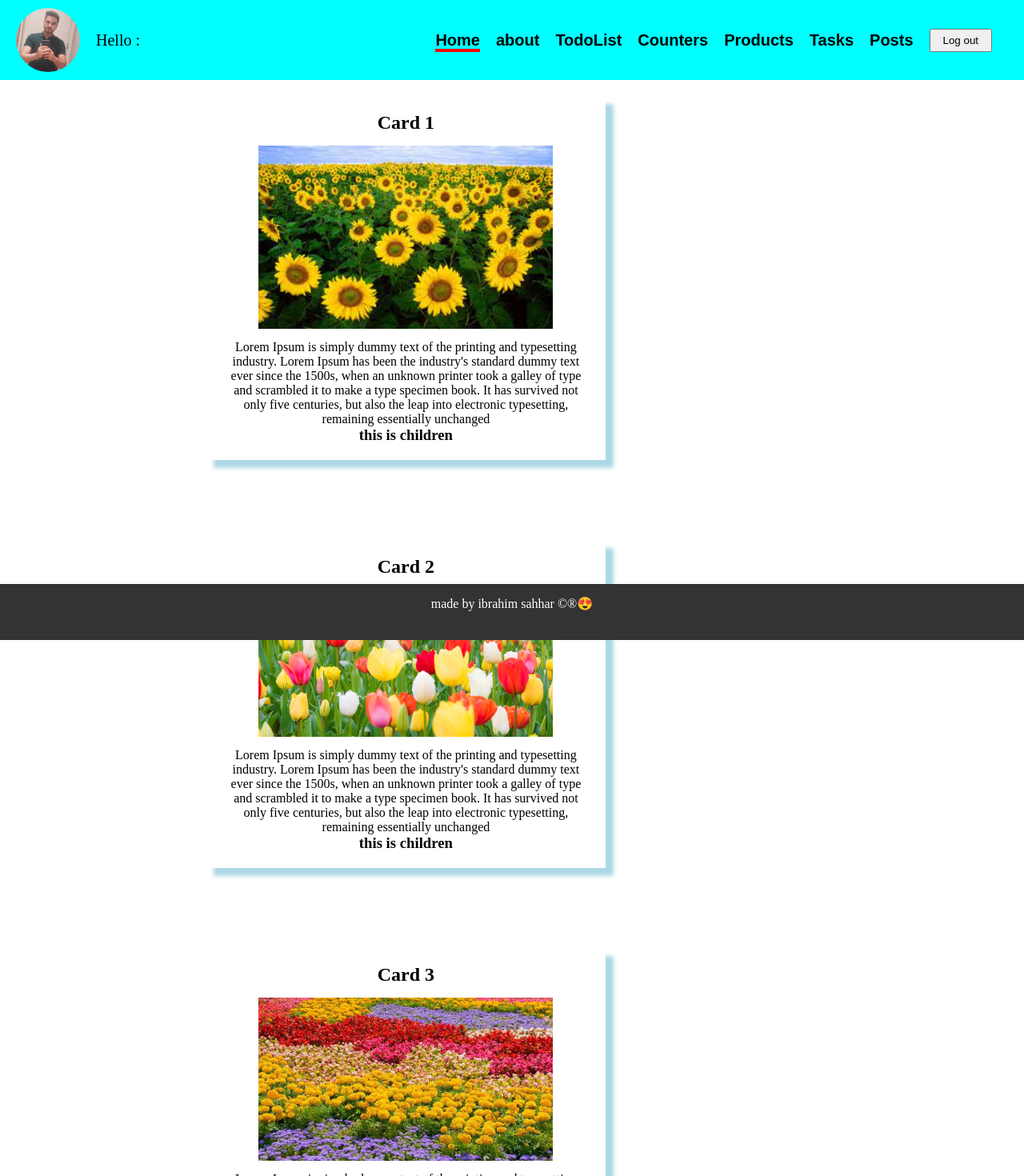
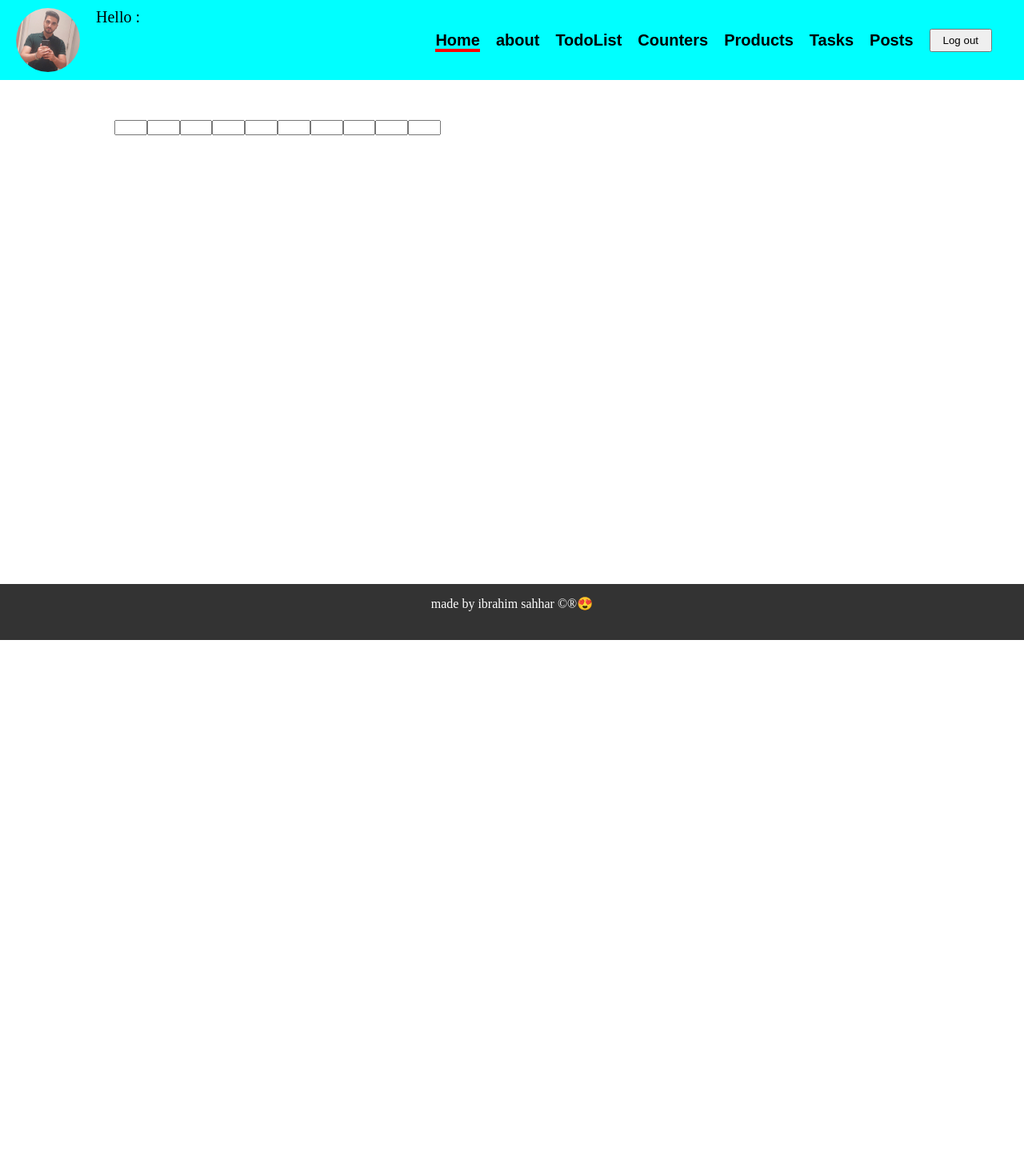
Before and after one commit to IbrahimSahhar/train-react, a React (Create React App) app: page /dashboard in a window 1280 px wide. Shown: the top 1470 px of the page at 80% size. After the commit the page ends 800 px from the top, so only its background shows below. Built offline with nearby package versions, Linux system fonts and the light colour scheme; sample sign-in values are in the browser's storage.

Commit message:
postman collection & life cycle in deep & ref

```diff
--- a/src/components/Header/index.jsx
+++ b/src/components/Header/index.jsx
@@ -20,7 +20,6 @@ export default class Header extends Component {
         <p
           style={{
             marginLeft: "1.25rem",
-            lineHeight: "5rem",
             fontSize: "1.25rem",
           }}
         >
--- /dev/null
+++ b/src/config/api.js
@@ -0,0 +1 @@
+export const API_URL = "https://react-tt-api.onrender.com/api/users";
--- a/src/pages/Form.jsx
+++ b/src/pages/Form.jsx
@@ -38,7 +38,6 @@ export default class Form extends Component {
             })
             .then((response) => {
               if (response.status === 200) {
-                console.log(response);
                 this.props.setIsAuthorized(true);
                 localStorage.setItem("token", response.data.token);
                 localStorage.setItem(
--- a/src/pages/Home.jsx
+++ b/src/pages/Home.jsx
@@ -1,36 +1,103 @@
-import React, { Component } from "react";
-import Card from "../components/Card";
-import card1 from "../images/card1.jpg";
-import card2 from "../images/card2.jpg";
-import card3 from "../images/card3.jpg";
+import React, { Component, createRef } from "react";
+
 import Container from "../components/Container";
+// import axios from "axios";
+
+// import { API_URL } from "../config/api.js";
 
 export default class Home extends Component {
+  state = {
+    // name: "",
+    // email: "",
+    // id: "",
+    // isAdmin: false,
+    refs: [],
+  };
+
+  arr = [...Array(10)];
+  componentDidMount() {
+    this.setState({
+      refs: this.arr.map((item) => React.createRef()),
+    });
+  }
+  handelChange = (id) => {
+    this.state.refs[id].current?.focus();
+  };
+
+  // componentDidMount() {
+  //   // const token = localStorage.getItem("token");
+  //   axios
+  //     .get(`${API_URL}/profile`, {
+  //       headers: {
+  //         // Authorization: `Bearer ${token}`,
+  //         Authorization:
+  //           "Bearer eyJhbGciOiJIUzI1NiIsInR5cCI6IkpXVCJ9.eyJpZCI6IjYzYmMzYTlkMWQ1MjI3MDgxNzBlZjY4YiIsImlhdCI6MTY5MDUzMjkwMCwiZXhwIjoxNjkzMTI0OTAwfQ.dz8RPwxPEfLK7I_khuqWBzwoiV73XTU7pESpIXhMZsI",
+  //       },
+  //     })
+  //     .then((response) => {
+  //       this.setState({
+  //         name: response.data.name,
+  //         email: response.data.email,
+  //         id: response.data._id,
+  //         isAdmin: response.data.isAdmin,
+  //       });
+  //     });
+  // }
+
   render() {
     return (
       <div>
         <Container>
-          <Card
-            title="Card 1"
-            src={card1}
-            description="Lorem Ipsum is simply dummy text of the printing and typesetting industry. Lorem Ipsum has been the industry's standard dummy text ever since the 1500s, when an unknown printer took a galley of type and scrambled it to make a type specimen book. It has survived not only five centuries, but also the leap into electronic typesetting, remaining essentially unchanged"
-          >
-            <h3>this is children</h3>
-          </Card>
-          <Card
-            title="Card 2"
-            src={card2}
-            description="Lorem Ipsum is simply dummy text of the printing and typesetting industry. Lorem Ipsum has been the industry's standard dummy text ever since the 1500s, when an unknown printer took a galley of type and scrambled it to make a type specimen book. It has survived not only five centuries, but also the leap into electronic typesetting, remaining essentially unchanged"
-          >
-            <h3>this is children</h3>
-          </Card>
-          <Card
-            title="Card 3"
-            src={card3}
-            description="Lorem Ipsum is simply dummy text of the printing and typesetting industry. Lorem Ipsum has been the industry's standard dummy text ever since the 1500s, when an unknown printer took a galley of type and scrambled it to make a type specimen book. It has survived not only five centuries, but also the leap into electronic typesetting, remaining essentially unchanged"
-          >
-            <h3>this is children</h3>
-          </Card>
+          {/* <>
+            information :
+            <br />
+            <ul style={{ display: "block", lineHeight: "1.525rem" }}>
+              <li>name : {this.state.name}</li>
+              <li> email : {this.state.email}</li>
+              <li>id : {this.state.id}</li>
+              <li>
+                {this.state.isAdmin ? "you are admin" : "you are not admin"}
+              </li>
+            </ul>
+          </> */}
+          <div style={{ display: "flex", marginTop: "3.125rem" }}>
+            {
+              this.arr.map((item, index) => {
+                return (
+                  <input
+                    type="number"
+                    style={{ width: "2.55rem" }}
+                    ref={this.state.refs[index - 1]}
+                    onChange={() => this.handelChange(index)}
+                  />
+                );
+              })
+              /* <input
+              type="number"
+              style={{ width: "2.55rem" }}
+              ref={this.inputRef1}
+              onChange={() => this.handelChange(2)}
+            />
+            <input
+              type="number"
+              style={{ width: "2.55rem" }}
+              ref={this.inputRef2}
+              onChange={(e) => this.handelChange(3)}
+            />
+            <input
+              type="number"
+              style={{ width: "2.55rem" }}
+              ref={this.inputRef3}
+              onChange={(e) => this.handelChange(4)}
+            />
+            <input
+              type="number"
+              style={{ width: "2.55rem" }}
+              ref={this.inputRef4}
+              onChange={(e) => this.handelChange(5)}
+            /> */
+            }
+          </div>
         </Container>
       </div>
     );
```
Also changed, not shown: src/components/LifeCycleComponents/Mounting.jsx (added, +40 -0 lines), src/components/LifeCycleComponents/Unmounting.jsx (added, +35 -0 lines), src/components/LifeCycleComponents/Updating.jsx (added, +60 -0 lines).
